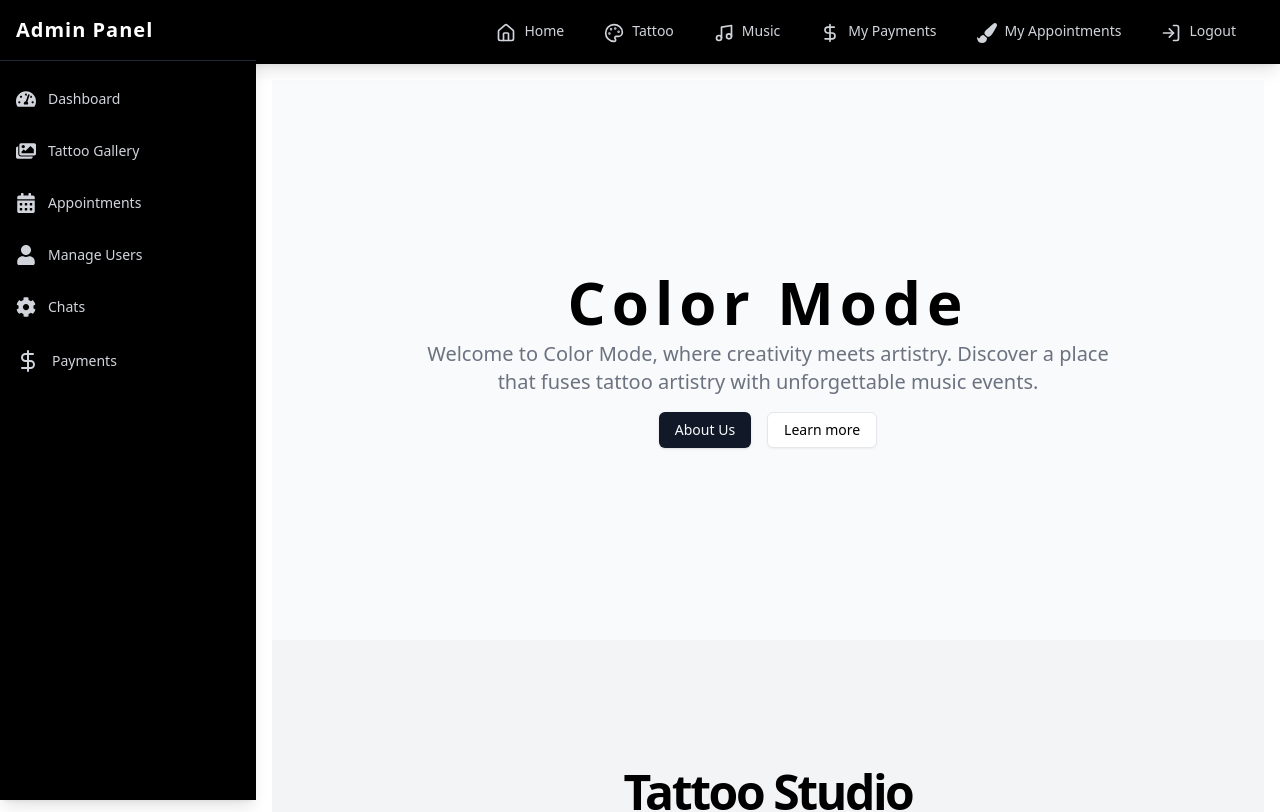
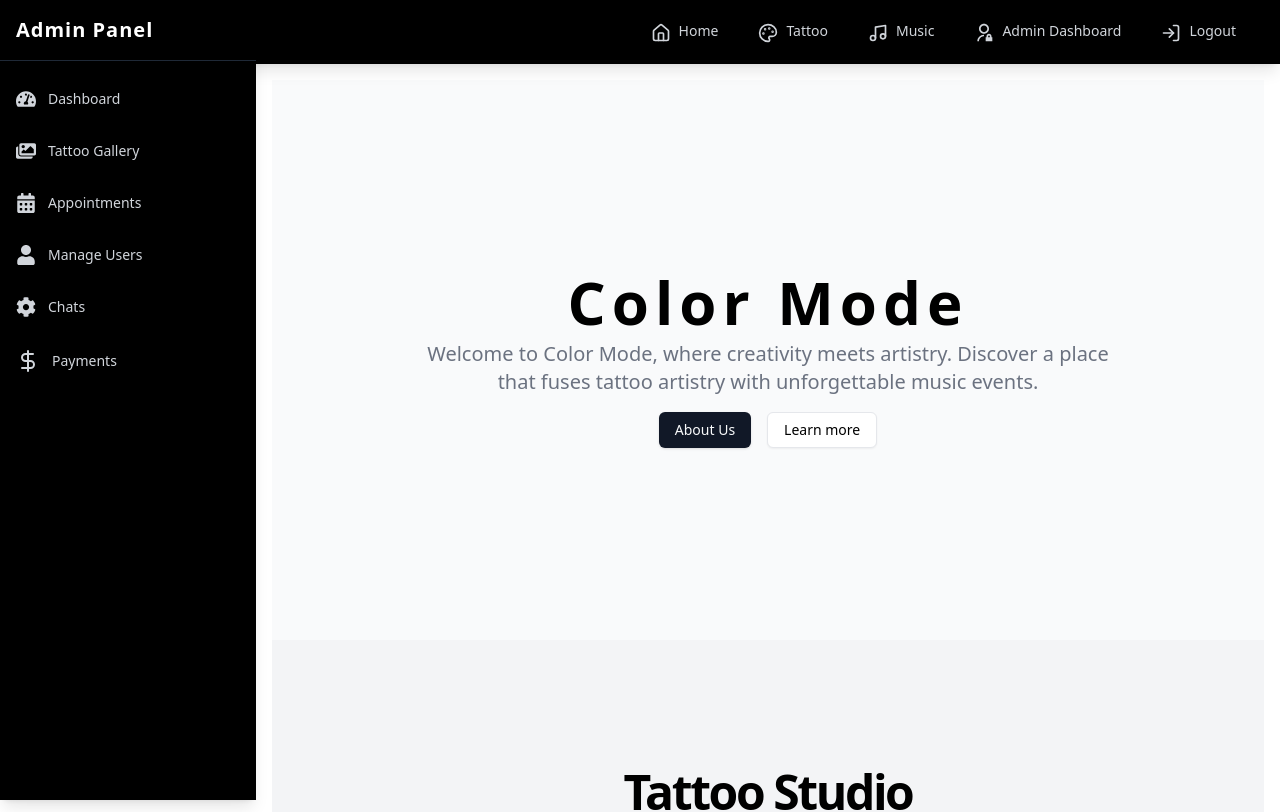
Before and after one commit to Mascot-11/Frontend-FYP, a React (Vite) app: page /admin/landing in a window 1280 px wide. Shown: the top 812 px of the page. Built offline with nearby package versions, Linux system fonts and the light colour scheme; sample sign-in values are in the browser's storage.

Commit message:
Added Admin Routes

```diff
--- a/src/App.jsx
+++ b/src/App.jsx
@@ -107,7 +107,7 @@ const App = () => {
     "/artists",
     "/music",
     "/appointment",
-    "/userpayments",
+
   ]
 
   // If still checking auth status, show loading
--- a/src/Pages/Login.jsx
+++ b/src/Pages/Login.jsx
@@ -12,6 +12,7 @@ const Login = () => {
   const [password, setPassword] = useState("");
   const [passwordVisible, setPasswordVisible] = useState(false);
   const [isLoading, setIsLoading] = useState(false);
+  const [rememberMe, setRememberMe] = useState(false);
 
   const navigate = useNavigate();
   const location = useLocation();
@@ -37,6 +38,17 @@ const Login = () => {
     }
   }, [isUserLoggedIn, navigate, from]);
 
+  // Populate email and password from localStorage if "Remember Me" was checked
+  useEffect(() => {
+    const rememberedEmail = localStorage.getItem("remembered_email");
+    const rememberedPassword = localStorage.getItem("remembered_password");
+    if (rememberedEmail && rememberedPassword) {
+      setEmail(rememberedEmail);
+      setPassword(rememberedPassword);
+      setRememberMe(true);
+    }
+  }, []);
+
   const handleLogin = async (e) => {
     e.preventDefault();
     setIsLoading(true);
@@ -57,6 +69,15 @@ const Login = () => {
       localStorage.setItem("user_id", userData.id);
       localStorage.setItem("user_data", JSON.stringify(userData));
       localStorage.setItem("user_role", userData.role); // Add this for compatibility with App.jsx
+
+      // Store email and password if "Remember Me" is checked
+      if (rememberMe) {
+        localStorage.setItem("remembered_email", email);
+        localStorage.setItem("remembered_password", password);
+      } else {
+        localStorage.removeItem("remembered_email");
+        localStorage.removeItem("remembered_password");
+      }
 
       // Show a success message
       toast.success(`Welcome, ${userData.name}!`);
@@ -145,6 +166,8 @@ const Login = () => {
                 id="rememberMe"
                 name="rememberMe"
                 type="checkbox"
+                checked={rememberMe}
+                onChange={(e) => setRememberMe(e.target.checked)}
                 className="h-4 w-4 text-black focus:ring-black border-gray-300 rounded"
               />
               <label
--- a/src/Pages/aboutus.jsx
+++ b/src/Pages/aboutus.jsx
@@ -45,7 +45,7 @@ export default function AboutPage() {
   const eventsRef = useRef(null)
   const ctaRef = useRef(null)
   const statsRef = useRef(null)
-
+  const apiUrl = import.meta.env.VITE_API_BASE_URL;
   // InView states for scroll animations
   const isHeroInView = useInView(heroRef, { once: false, amount: 0.2 })
   const isFeaturesInView = useInView(featuresRef, { once: true, amount: 0.2 })
--- a/src/Pages/tattoo.jsx
+++ b/src/Pages/tattoo.jsx
@@ -91,13 +91,7 @@ const TattooStudio = () => {
     <div className="bg-gradient-to-b from-gray-900 to-black text-gray-100 min-h-screen relative">
       <Subnav backButton={true} navItems={navItems} />
       <main className="max-w-6xl mx-auto px-4 py-12 space-y-24">
-        <Link
-          to="/chat"
-          className="fixed bottom-8 right-8 bg-blue-500 text-white p-4 rounded-full shadow-lg hover:bg-blue-600 transition-colors duration-300 flex items-center justify-center z-50"
-        >
-          <MessageCircle size={24} className="mr-2" />
-          <span className="font-semibold">Chat Now</span>
-        </Link>
+
 
         <motion.section
           className="text-center"
--- a/src/components/navbar.jsx
+++ b/src/components/navbar.jsx
@@ -4,41 +4,47 @@ import {
   Home,
   Palette,
   Music,
-  Image,
   UserPlus,
   LogIn,
   X,
   Menu,
-  DollarSign
+  DollarSign,
 } from "lucide-react";
-import {FaPaintBrush} from "react-icons/fa";
+import { FaPaintBrush } from "react-icons/fa";
+import { RiAdminLine } from "react-icons/ri";
 
 const NavBar = ({ onLogin, onLogout }) => {
   const [isMenuOpen, setIsMenuOpen] = useState(false);
-
-  const [isUserLoggedIn, setIsUserLoggedIn] = useState(true);
+  const [isUserLoggedIn, setIsUserLoggedIn] = useState(false);
+  const [userRole, setUserRole] = useState("");
 
   useEffect(() => {
     const token = localStorage.getItem("auth_token");
-    if (token) {
+    const role = localStorage.getItem("user_role");
+    console.log(role);
+
+    if (token && role) {
       setIsUserLoggedIn(true);
+      setUserRole(role);
     } else {
       setIsUserLoggedIn(false);
+      setUserRole("");
     }
-    // if any problem regarding infinte uncommet code below
-  },
-// []
-);
+  }, []);
+
   const menuItems = [
     { to: "/landing", text: "Home", icon: Home },
     { to: "/tattoo", text: "Tattoo", icon: Palette },
     { to: "/music", text: "Music", icon: Music },
-    ...(isUserLoggedIn
+    ...(isUserLoggedIn && userRole !== "admin"
       ? [{ to: "/userpayments", text: "My Payments", icon: DollarSign }]
       : []),
-    ...(isUserLoggedIn
+    ...(isUserLoggedIn && userRole !== "admin"
       ? [{ to: "/myappointments", text: "My Appointments", icon: FaPaintBrush }]
       : []),
+      ...(isUserLoggedIn && userRole === "admin"
+        ? [{ to: "/admin/dashboard", text: "Admin Dashboard", icon: RiAdminLine }]
+        : []),
     ...(isUserLoggedIn
       ? [{ to: "/login", text: "Logout", icon: LogIn, onClick: onLogout }]
       : [
```
Also changed, not shown: 1 other file (tests, documents, lock files or other folders).
